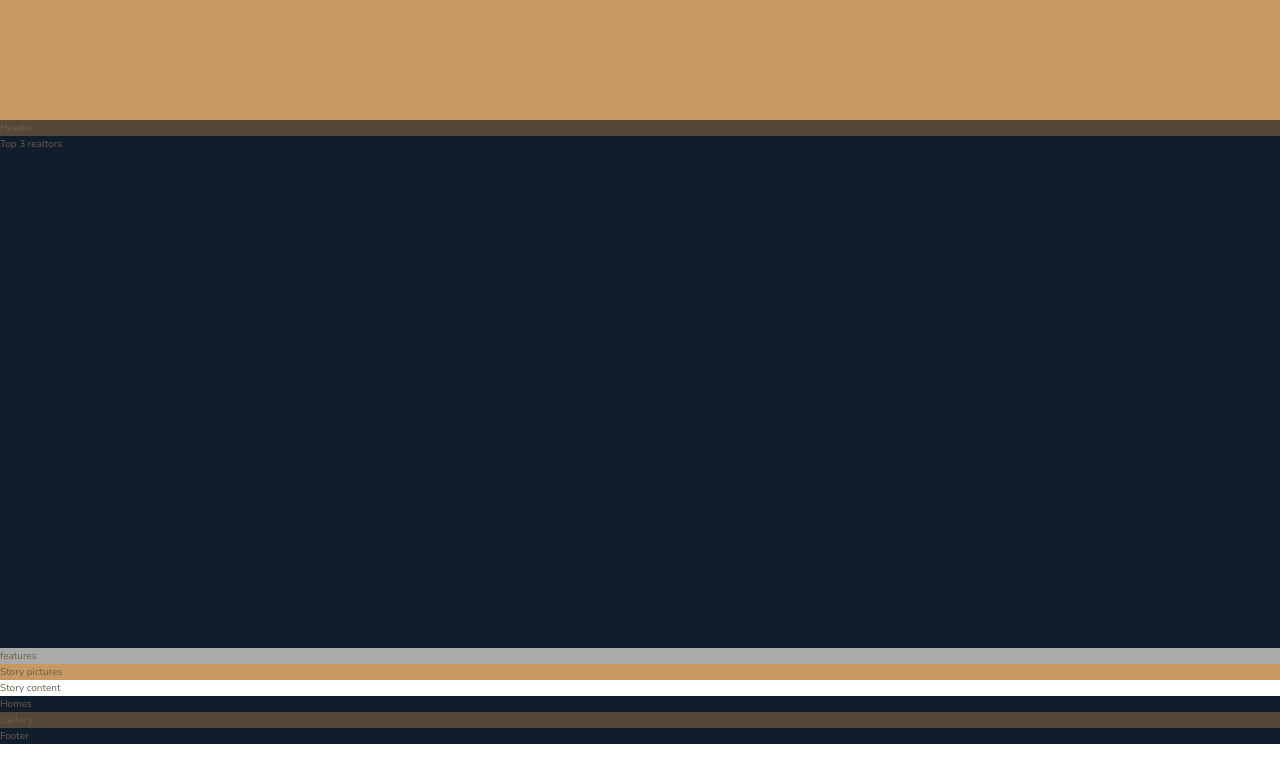
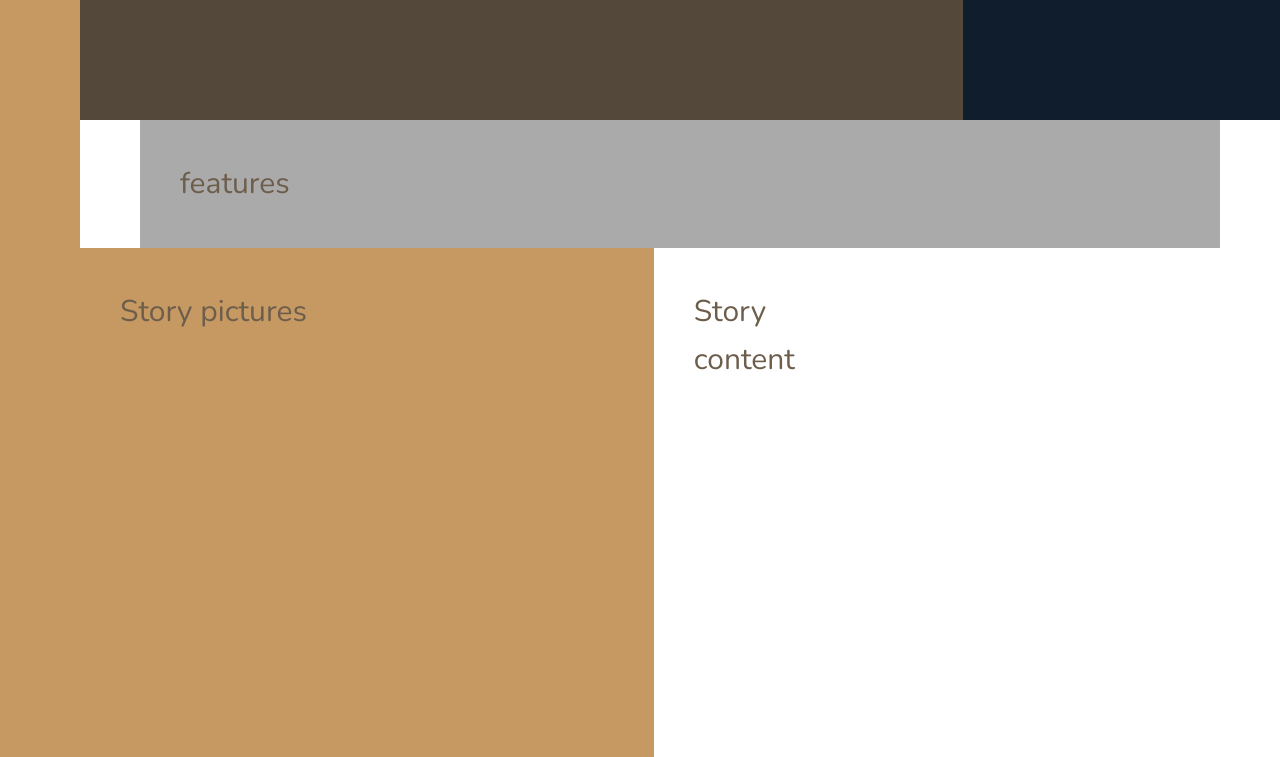
Before and after one commit to dinab881/nexter, a plain HTML site: page index.html in a window 1280 px wide. Shown: the part 520-1277 px from the top of the page. Drawn offline with nearby package versions, Linux system fonts and the light colour scheme; files that its build step writes are made by us from their sources.

Commit message:
Building overall layout

```diff
--- a/sass/_base.scss
+++ b/sass/_base.scss
@@ -37,4 +37,11 @@ body{
 .container{
   display: grid;
   grid-template-rows: 80vh min-content 40vw repeat(3, min-content);
+  // 1140/8 = 142.5 ~ 14rem
+  grid-template-columns: [sidebar-start] 8rem [sidebar-end full-start] minmax(6rem, 1fr) [center-start] repeat(8, [col-start] minmax(min-content, 14rem) [col-end])[center-end] minmax(6rem, 1fr) [full-end];
+
+  & > *{
+    padding: 40px;
+    font-size: 3rem;
+  }
 }
--- a/sass/_features.scss
+++ b/sass/_features.scss
@@ -1,3 +1,4 @@
 .features{
   background-color: $color-grey-light-2;
+  grid-column: center-start / center-end;
 }
--- a/sass/_footer.scss
+++ b/sass/_footer.scss
@@ -1,3 +1,4 @@
 .footer{
   background-color: $color-secondary;
+  grid-column: full-start / full-end;
 }
--- a/sass/_gallery.scss
+++ b/sass/_gallery.scss
@@ -1,3 +1,4 @@
 .gallery{
   background-color: $color-grey-dark-1;
+  grid-column: full-start / full-end;
 }
--- a/sass/_header.scss
+++ b/sass/_header.scss
@@ -1,3 +1,4 @@
 .header{
   background-color: $color-grey-dark-1;
+  grid-column: full-start / col-end 6;
 }
--- a/sass/_homes.scss
+++ b/sass/_homes.scss
@@ -1,3 +1,4 @@
 .homes{
   background-color: $color-secondary;
+  grid-column: center-start / center-end;
 }
--- a/sass/_realtors.scss
+++ b/sass/_realtors.scss
@@ -1,3 +1,4 @@
 .realtors{
   background-color: $color-secondary;
+  grid-column: col-start 7 / full-end;
 }
--- a/sass/_sidebar.scss
+++ b/sass/_sidebar.scss
@@ -1,3 +1,5 @@
 .sidebar{
-  background-color:$color-primary;
+  background-color: $color-primary;
+  grid-column: sidebar-start / sidebar-end;
+  grid-row: 1 / -1;
 }
--- a/sass/_story.scss
+++ b/sass/_story.scss
@@ -1,9 +1,11 @@
 .story{
   &__pictures{
     background-color: $color-primary;
+    grid-column: full-start / col-end 4;
   }
 
   &__content{
     background-color: $color-grey-light-1;
+    grid-column: col-start 5 / full-end;
   }
 }
```
